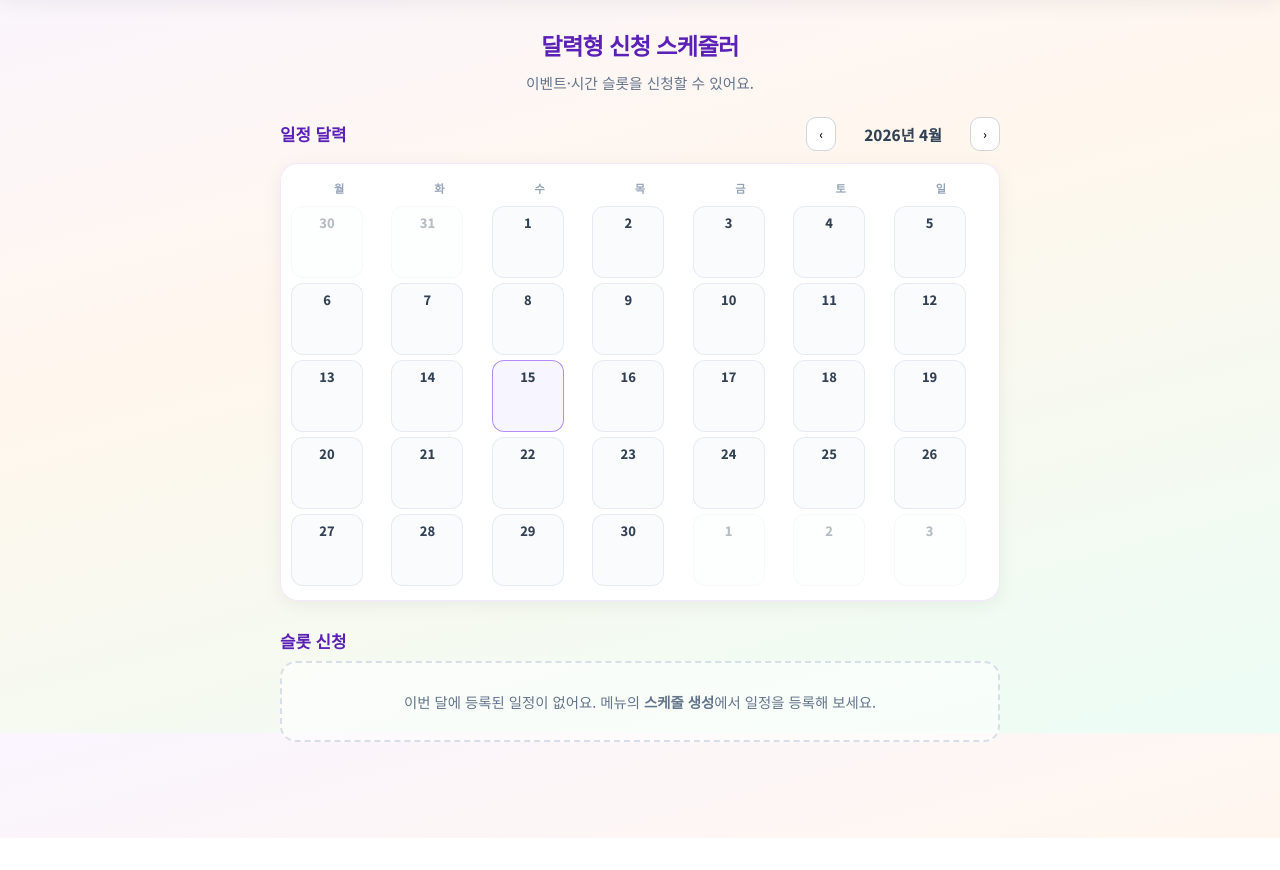
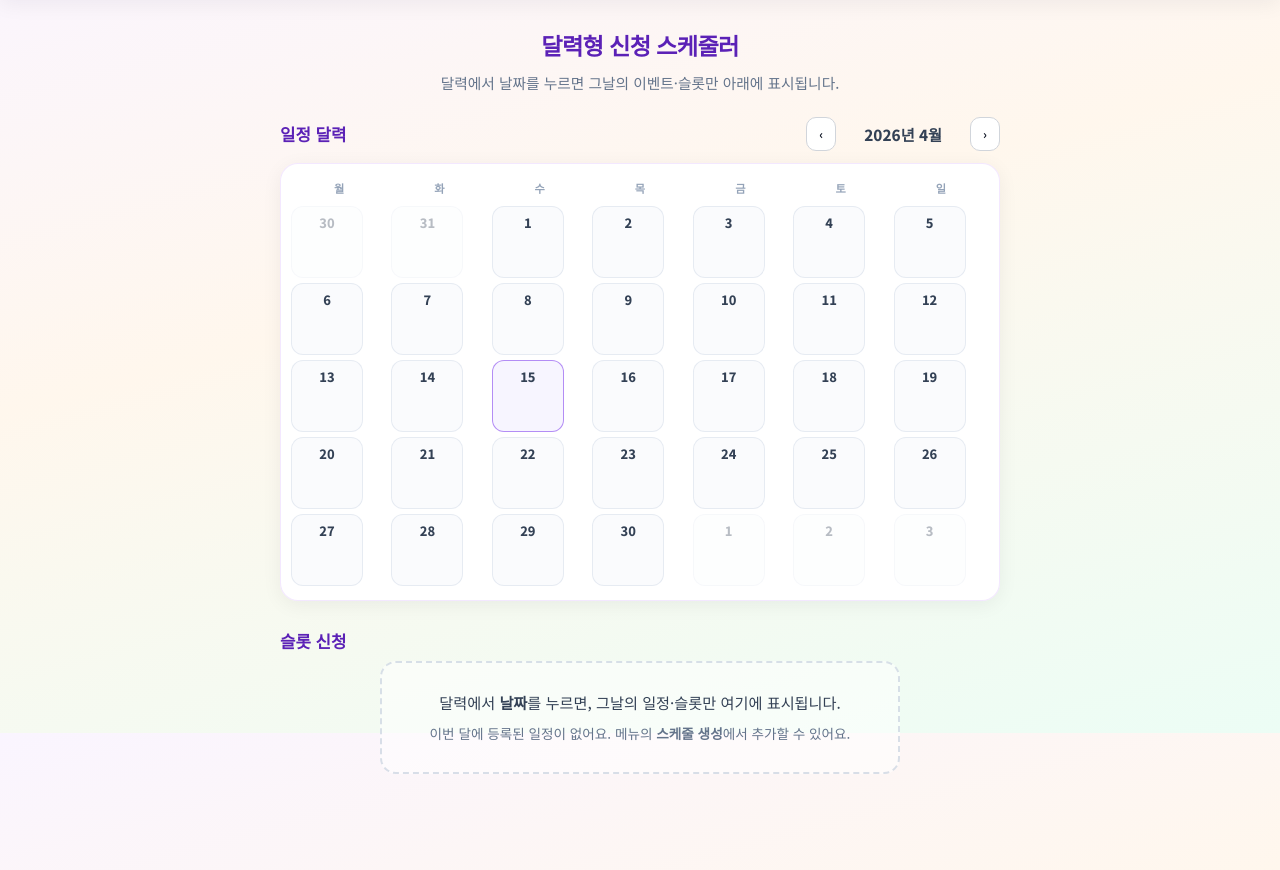
Before and after one commit to geniusKing0214/-, a FastAPI app: page /member/slot-calendar in a window 1280 px wide. Shown: the part 67-937 px from the top of the page. Before the commit the page ends 905 px from the top, so only its background shows below. Run offline with FastAPI, Linux system fonts and the light colour scheme; the visitor is signed in with stand-in values (Sample User, id 1); tables that the repository leaves empty hold one stand-in row (values such as "Sample post").

Commit message:
UX: show slot/event list only for selected calendar day
Made-with: Cursor

```diff
--- a/app/main.py
+++ b/app/main.py
@@ -859,13 +859,7 @@ def _sched_home_view_context(
             )
         return out
 
-    if view == "member_personal":
-        all_detail_days = sorted(member_schedules_by_date.keys())
-    elif view == "member_events":
-        all_detail_days = sorted(by_date.keys())
-    else:
-        all_detail_days = sorted(set(by_date.keys()) | set(member_schedules_by_date.keys()))
-
+    # 달력에서 날짜(sel)를 고른 경우에만 해당 일 목록 표시 — 월 전체를 아래로 나열하지 않음
     if sel_day:
         detail_groups = [
             {
@@ -874,13 +868,7 @@ def _sched_home_view_context(
             }
         ]
     else:
-        detail_groups = [
-            {
-                "label": _day_label_ko(d),
-                "blocks": _merged_day_blocks(d),
-            }
-            for d in all_detail_days
-        ]
+        detail_groups = []
 
     has_detail_blocks = any(g["blocks"] for g in detail_groups)
 
@@ -895,8 +883,8 @@ def _sched_home_view_context(
         page_title = "스케줄"
         sched_detail_section_title = "내 일정"
         sched_hero_subtitle = (
-            "승인된 별도 일정만 달력에 표시됩니다. "
-            "일반 일정·슬롯 신청은 메뉴의 「일반 일정·슬롯 신청」에서 할 수 있어요."
+            "승인된 별도 일정만 달력에 표시됩니다. 날짜를 누르면 그날만 아래에 표시돼요. "
+            "일반 일정·슬롯은 메뉴의 「일반 일정·슬롯 신청」에서 할 수 있어요."
         )
         sched_calendar_base_path = "/"
         sched_home_show_event_blocks = False
@@ -905,7 +893,9 @@ def _sched_home_view_context(
     elif view == "member_events":
         page_title = "일반 일정·슬롯"
         sched_detail_section_title = "슬롯 신청"
-        sched_hero_subtitle = "이벤트·시간 슬롯을 신청할 수 있어요."
+        sched_hero_subtitle = (
+            "달력에서 날짜를 누르면 그날의 이벤트·슬롯만 아래에 표시됩니다."
+        )
         sched_calendar_base_path = "/member/slot-calendar"
         sched_home_show_event_blocks = True
         sched_home_show_member_blocks = False
@@ -913,7 +903,10 @@ def _sched_home_view_context(
     else:
         page_title = "스케줄"
         sched_detail_section_title = "슬롯 신청"
-        sched_hero_subtitle = "일정을 달력에서 고른 뒤 슬롯을 신청할 수 있어요."
+        sched_hero_subtitle = (
+            "달력에서 날짜를 누르면 그날의 일정·슬롯만 표시됩니다. "
+            "관리자는 이벤트와 승인된 별도 일정이 함께 보입니다."
+        )
         sched_calendar_base_path = "/"
         sched_home_show_event_blocks = True
         sched_home_show_member_blocks = True
--- a/app/static/css/style.css
+++ b/app/static/css/style.css
@@ -1733,6 +1733,26 @@ button.btn-google:hover {
     background: rgba(255, 255, 255, 0.5);
 }
 
+.sched-empty-pick-day {
+    max-width: 520px;
+    margin-left: auto;
+    margin-right: auto;
+}
+
+.sched-pick-day-lead {
+    margin: 0 0 10px;
+    font-size: 0.95rem;
+    color: var(--cute-text);
+    line-height: 1.55;
+}
+
+.sched-pick-day-hint {
+    margin: 0;
+    font-size: 0.85rem;
+    color: var(--cute-muted);
+    line-height: 1.45;
+}
+
 /* 메인 홈: 별도 모집(Schedule) 목록 */
 .sched-member-hub {
     margin-top: 32px;
--- a/app/templates/base.html
+++ b/app/templates/base.html
@@ -8,7 +8,7 @@
     <link rel="preconnect" href="https://fonts.googleapis.com">
     <link rel="preconnect" href="https://fonts.gstatic.com" crossorigin>
     <link href="https://fonts.googleapis.com/css2?family=Noto+Sans+KR:wght@400;500;600;700;800&display=swap" rel="stylesheet">
-    <link rel="stylesheet" href="/static/css/style.css?v=20260425">
+    <link rel="stylesheet" href="/static/css/style.css?v=20260426">
 </head>
 <body>
     <div class="nav-mobile-backdrop" id="navMobileBackdrop" hidden aria-hidden="true"></div>
--- a/app/templates/home.html
+++ b/app/templates/home.html
@@ -53,15 +53,24 @@
 
         {% if sel_day %}
         <p class="sched-sel-banner">
-            <a href="{{ sched_calendar_base_path }}?month={{ month_param }}" class="sched-link-all">전체 {{ cal_month }}월 일정 보기</a>
-            <span class="sched-sel-text">선택: <strong>{{ sel_day.strftime("%Y-%m-%d") }}</strong></span>
+            <a href="{{ sched_calendar_base_path }}?month={{ month_param }}" class="sched-link-all">날짜 선택 해제</a>
+            <span class="sched-sel-text">선택한 날: <strong>{{ sel_day.strftime("%Y-%m-%d") }}</strong></span>
         </p>
         {% endif %}
     </section>
 
     <section class="sched-detail-section" aria-labelledby="sched-detail-h">
         <h2 id="sched-detail-h" class="sched-h2">{{ sched_detail_section_title }}</h2>
-        {% if has_detail_blocks %}
+        {% if not sel_day %}
+        <div class="sched-empty-dashed sched-empty-pick-day">
+            <p class="sched-pick-day-lead">달력에서 <strong>날짜</strong>를 누르면, 그날의 일정·슬롯만 여기에 표시됩니다.</p>
+            {% if has_month_events %}
+            <p class="sched-pick-day-hint">일정이 있는 날은 달력에 점으로 표시돼요.</p>
+            {% else %}
+            <p class="sched-pick-day-hint">{% if sched_home_personal_only %}이번 달에 승인된 별도 일정이 없어요.{% elif current_user.is_admin %}이번 달에 등록된 일정이 없어요. 메뉴의 <strong>스케줄 생성</strong>에서 추가할 수 있어요.{% else %}이번 달에 등록된 일정이 없어요.{% endif %}</p>
+            {% endif %}
+        </div>
+        {% elif has_detail_blocks %}
         {% for g in detail_groups %}
         {% if g.blocks %}
         <h3 class="sched-day-label">{{ g.label }}</h3>
@@ -131,17 +140,9 @@
         {% else %}
         <div class="sched-empty-dashed">
             {% if sched_home_personal_only %}
-                {% if has_month_events %}
-                이 날짜에 승인된 별도 일정이 없어요. 다른 날을 눌러 보세요.
-                {% else %}
-                이번 달에 승인된 별도 일정이 없어요.
-                {% endif %}
+            이 날짜에 승인된 별도 일정이 없어요. 다른 날을 눌러 보세요.
             {% else %}
-                {% if has_month_events %}
-                이 날짜에 등록된 일정이 없어요. 다른 날을 눌러 보세요.
-                {% else %}
-                이번 달에 등록된 일정이 없어요.{% if current_user.is_admin %} 메뉴의 <strong>스케줄 생성</strong>에서 일정을 등록해 보세요.{% endif %}
-                {% endif %}
+            이 날짜에 등록된 일정이 없어요. 다른 날을 눌러 보세요.
             {% endif %}
         </div>
         {% endif %}
```
